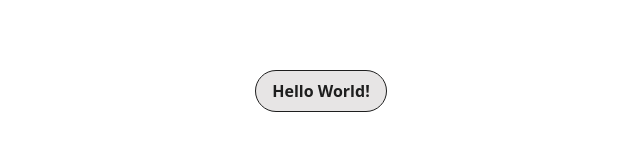
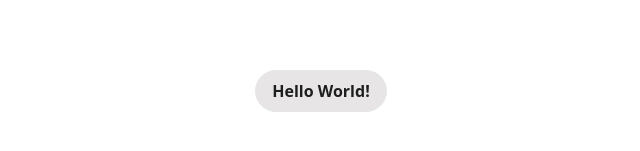
Before and after one commit to matimortari/boilerplate-vite, a React (Vite) app: page / in a window 1280 px wide. Shown: the part 309-460 px from the top of the page, without its empty margins (319-959 px from the left). Built offline with nearby package versions, Linux system fonts and the light colour scheme.

Commit message:
fix: Update Tailwind CSS variables | chore: Update npm dependencies & scripts

```diff
--- a/package.json
+++ b/package.json
@@ -10,8 +10,8 @@
 		"format": "prettier --write . && eslint ."
 	},
 	"dependencies": {
+		"@iconify/react": "4.1.1",
 		"cors": "2.8.5",
-		"dotenv": "16.4.5",
 		"express": "4.19.2",
 		"mongoose": "8.4.0",
 		"react": "18.2.0",
@@ -25,7 +25,9 @@
 		"@types/react-dom": "18",
 		"@typescript-eslint/eslint-plugin": "7.14.1",
 		"@typescript-eslint/parser": "7.14.1",
-		"@vitejs/plugin-react-swc": "^3.7.0",
+		"@vitejs/plugin-react-swc": "3.7.0",
+		"dotenv": "16.4.5",
+		"dotenv-cli": "7.4.2",
 		"eslint": "8",
 		"eslint-config-prettier": "9.1.0",
 		"eslint-plugin-react": "7.34.1",
--- a/src/globals.css
+++ b/src/globals.css
@@ -64,11 +64,22 @@
 	}
 }
 
+.button {
+	box-shadow: 0 0 4px 0px var(--foreground);
+	color: var(--foreground);
+	font-weight: 700;
+	border-radius: 9999px;
+	padding-left: 1rem;
+	padding-right: 1rem;
+	padding-top: 0.5rem;
+	padding-bottom: 0.5rem;
+}
+
+.button:hover {
+	background-color: var(--card);
+}
+
 @layer base {
-	* {
-		@apply border-border;
-	}
-
 	body {
 		@apply bg-background text-foreground;
 	}
--- a/tailwind.config.js
+++ b/tailwind.config.js
@@ -10,39 +10,39 @@ const config = {
 		},
 		extend: {
 			colors: {
-				background: "rgb(var(--background))",
-				foreground: "rgb(var(--foreground))",
+				background: "var(--background)",
+				foreground: "var(--foreground)",
 				card: {
-					DEFAULT: "rgb(var(--card))",
-					foreground: "rgb(var(--card-foreground))",
+					DEFAULT: "var(--card)",
+					foreground: "var(--card-foreground)",
 				},
 				popover: {
-					DEFAULT: "rgb(var(--popover))",
-					foreground: "rgb(var(--popover-foreground))",
+					DEFAULT: "var(--popover)",
+					foreground: "var(--popover-foreground)",
 				},
 				primary: {
-					DEFAULT: "rgb(var(--primary))",
-					foreground: "rgb(var(--primary-foreground))",
+					DEFAULT: "var(--primary)",
+					foreground: "var(--primary-foreground)",
 				},
 				secondary: {
-					DEFAULT: "rgb(var(--secondary))",
-					foreground: "rgb(var(--secondary-foreground))",
+					DEFAULT: "var(--secondary)",
+					foreground: "var(--secondary-foreground)",
 				},
 				muted: {
-					DEFAULT: "rgb(var(--muted))",
-					foreground: "rgb(var(--muted-foreground))",
+					DEFAULT: "var(--muted)",
+					foreground: "var(--muted-foreground)",
 				},
 				accent: {
-					DEFAULT: "rgb(var(--accent))",
-					foreground: "rgb(var(--accent-foreground))",
+					DEFAULT: "var(--accent)",
+					foreground: "var(--accent-foreground)",
 				},
 				destructive: {
-					DEFAULT: "rgb(var(--destructive))",
-					foreground: "rgb(var(--destructive-foreground))",
+					DEFAULT: "var(--destructive)",
+					foreground: "var(--destructive-foreground)",
 				},
-				input: "rgb(var(--input))",
-				border: "rgb(var(--border))",
-				ring: "rgb(var(--ring))",
+				input: "var(--input)",
+				border: "var(--border)",
+				ring: "var(--ring)",
 			},
 			borderRadius: {
 				lg: "var(--radius)",
```
